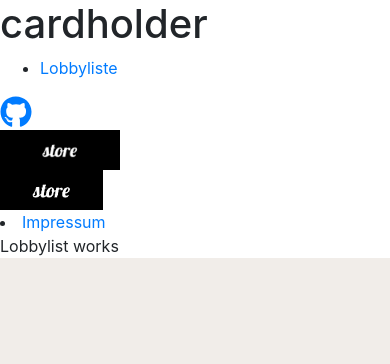
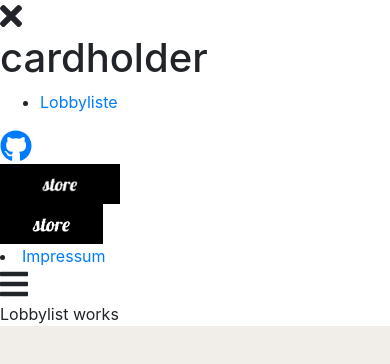
Before and after one commit to cardholder/website, a React app: page /lobby in a window 390 px wide. Shown: the top 364 px of the page. Built offline with nearby package versions, Linux system fonts and the light colour scheme; the HTML template or start-up script is replaced by a standard one.

Commit message:
:iphone: finish sidedrawer for mobile devices

```diff
--- a/src/components/Navigation/SideDrawer/SideDrawer.css
+++ b/src/components/Navigation/SideDrawer/SideDrawer.css
@@ -15,12 +15,28 @@
     justify-content: space-between;
 }
 
+.Icon {
+    position: fixed;
+    z-index: 600;
+    margin: 15px 15px;
+    color: #ffffff;
+    display: none
+}
+
+.Icon:hover {
+    cursor: pointer;
+}
+
 @media (max-width: 768px) {
     .SideDrawer {
         position: fixed;
         width: 340px !important;
         max-width: 70%;
         border-radius: 0;
+    }
+
+    .Icon {
+        display: block;
     }
 }
 
--- a/src/components/Navigation/SideDrawer/SideDrawer.js
+++ b/src/components/Navigation/SideDrawer/SideDrawer.js
@@ -3,6 +3,9 @@ import React, { Fragment } from 'react'
 import Title from '../../Title/Title';
 import NavigationItems from '../NavigationItems/NavigationItems';
 import Footer from '../../Footer/Footer';
+
+import { FontAwesomeIcon } from '@fortawesome/react-fontawesome'
+import { faTimes } from '@fortawesome/free-solid-svg-icons'
 
 import classes from './SideDrawer.css';
 
@@ -16,6 +19,9 @@ const sideDrawer = ( props ) => {
 
     return (
         <Fragment>
+            <div className={ classes.Icon } onClick={ props.closed }>
+                { props.open ? <FontAwesomeIcon icon={ faTimes } size="2x" /> : null }
+            </div>
             <div className={ attachedClasses.join(' ') }>
                 <Title>cardholder</Title>
                 <NavigationItems />
--- a/src/hoc/Layout/Layout.css
+++ b/src/hoc/Layout/Layout.css
@@ -12,8 +12,18 @@
     border-radius: 20px;
 }
 
-.Layout div {
+.Content {
+    padding: 25px;
+    width: 100%;
+}
+
+.Layout div:first-of-type {
     width: 33%;
+}
+
+.Icon {
+    display: none;
+    padding: 4px;
 }
 
 @media (max-width: 1024px) {
@@ -37,4 +47,8 @@
     .Layout div:first-of-type {
         width: auto;
     }
+
+    .Icon {
+        display: block;
+    }
 }
--- a/src/hoc/Layout/Layout.js
+++ b/src/hoc/Layout/Layout.js
@@ -1,5 +1,8 @@
 import React, { Component } from 'react';
 import SideDrawer from '../../components/Navigation/SideDrawer/SideDrawer';
+
+import { FontAwesomeIcon } from '@fortawesome/react-fontawesome'
+import { faBars } from '@fortawesome/free-solid-svg-icons'
 
 import classes from './Layout.css';
 
@@ -8,11 +11,20 @@ class Layout extends Component {
         showSideDrawer: true
     }
 
+    sideDrawerHandler = (event) => {
+        this.setState(prev => {
+            return { showSideDrawer: !prev.showSideDrawer };
+        })
+    }
+
     render() {
         return (
             <div className={ classes.Layout }>
                 <div>
-                    <SideDrawer open={ this.state.showSideDrawer } />
+                    <SideDrawer open={ this.state.showSideDrawer } closed={ this.sideDrawerHandler } />
+                </div>
+                <div className={ classes.Icon }>
+                    <FontAwesomeIcon onClick={ this.sideDrawerHandler } icon={ faBars } size="2x" />
                 </div>
 
                 <main className={ classes.Content }>
```
